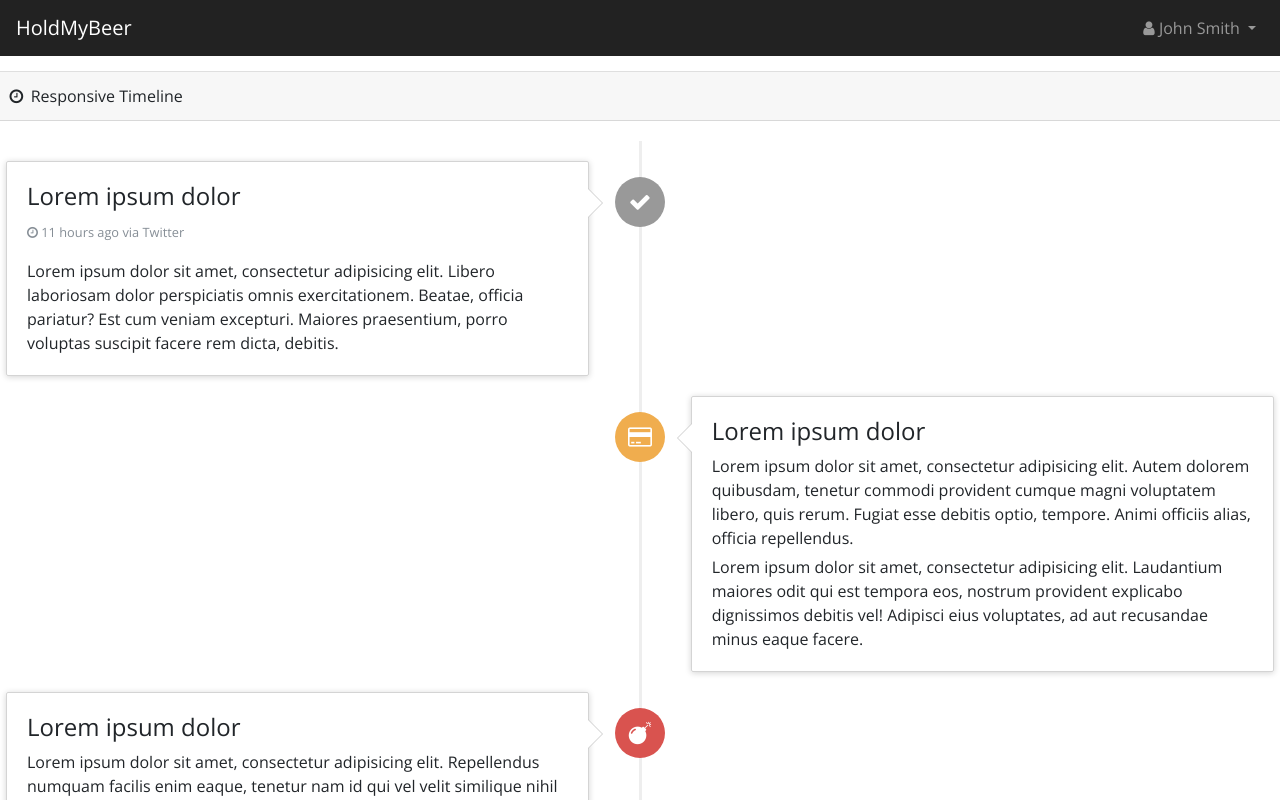
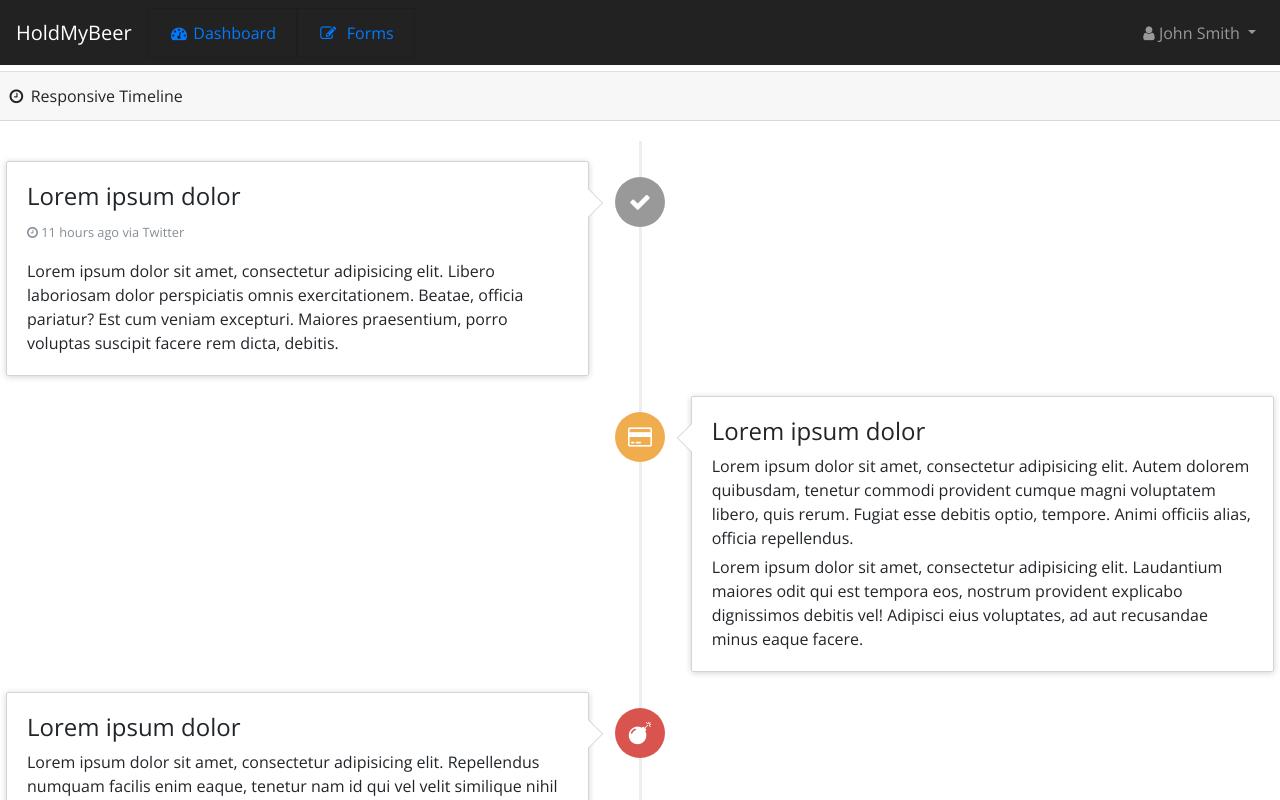
Before and after one commit to holdmybeerteam/JavaHack, an Angular app in the folder ui/: page /dashboard in a window 1280 px wide. Shown: the top 800 px of the page. Built offline with nearby package versions, Linux system fonts and the light colour scheme; sample sign-in values are in the browser's storage.

Commit message:
revert links to header

```diff
--- a/ui/src/app/common/layout/components/header/header.component.html
+++ b/ui/src/app/common/layout/components/header/header.component.html
@@ -1,10 +1,17 @@
 <nav class="navbar navbar-expand-lg fixed-top">
   <div class="navbar-brand">HoldMyBeer</div>
-    <button class="navbar-toggler" type="button" (click)="toggleSidebar()">
-        <i class="fa fa-bars text-muted" aria-hidden="true"></i>
-    </button>
+  <a routerLink="/dashboard" class="list-group-item nav-link navbar">
+    <i class="fa fa-fw fa-dashboard"></i> Dashboard
+  </a>
+
+
+  <a [routerLink]="['/forms']" class="list-group-item navbar">
+    <i class="fa fa-fw fa-edit"></i>&nbsp;
+    <span>{{ 'Forms'}}</span>
+  </a>
   <div class="collapse navbar-collapse">
     <ul class="navbar-nav ml-auto">
+
       <li class="nav-item dropdown" ngbDropdown>
         <a href="javascript:void(0)" class="nav-link" ngbDropdownToggle>
           <i class="fa fa-user"></i> John Smith <b class="caret"></b>
```
Lines whose indentation alone changed are shown as unchanged.
